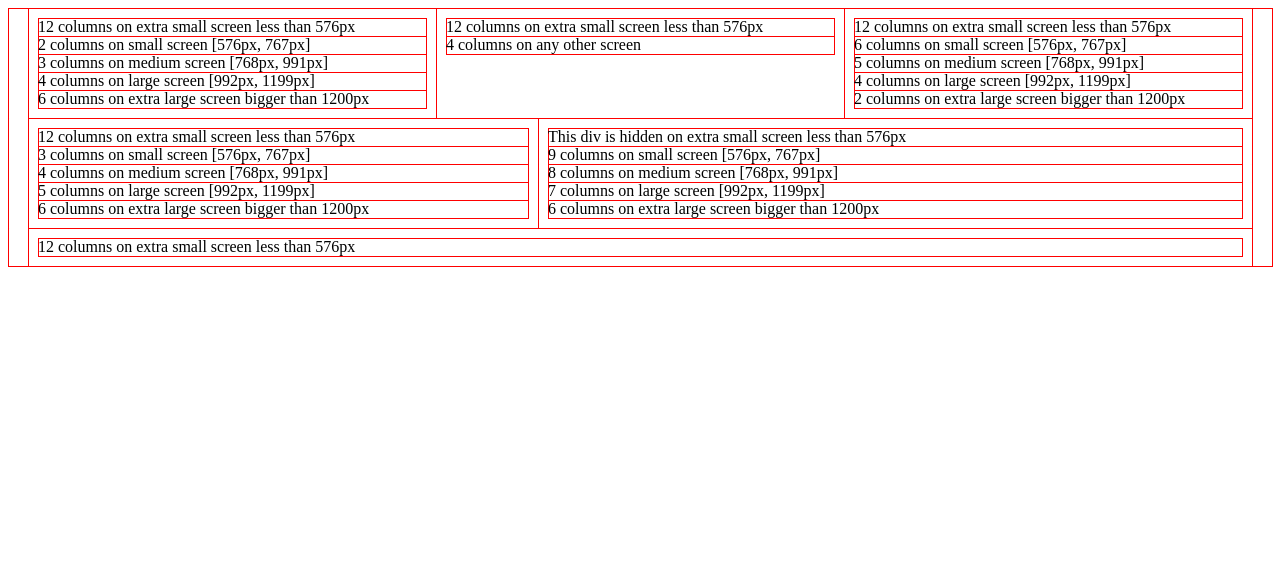
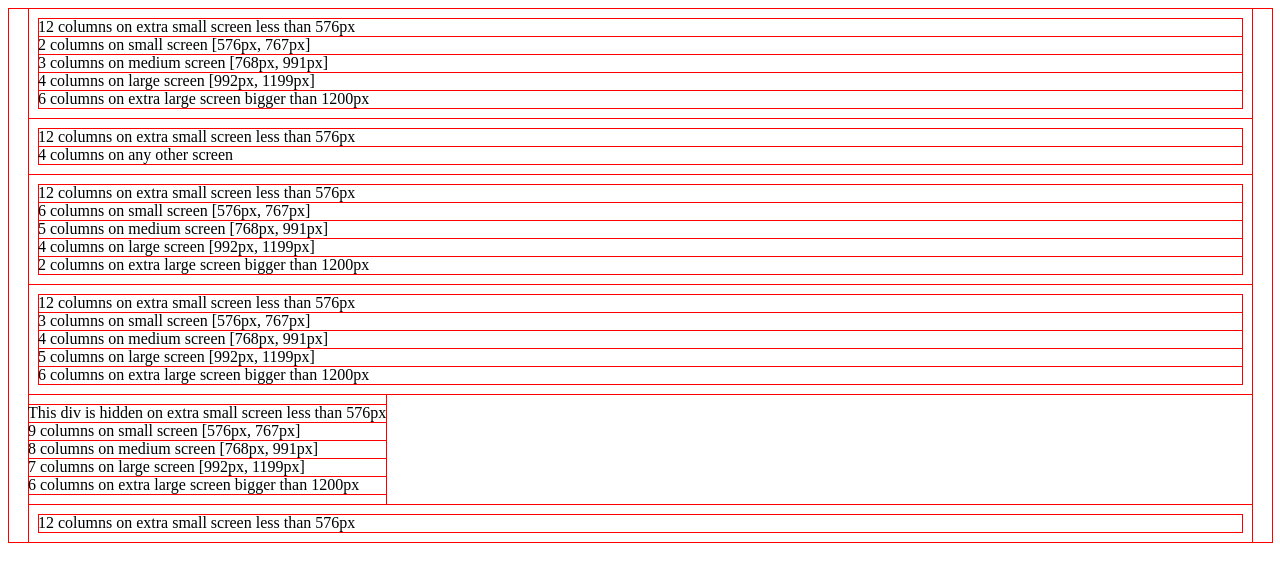
Before and after one commit to Shulkin/scss-flexbox-grid, a website: page index.html in a window 1280 px wide. Drawn offline with nearby package versions, Linux system fonts and the light colour scheme; files that its build step writes are made by us from their sources.

Commit message:
Add xs breakpoint

```diff
--- a/src/_loops.scss
+++ b/src/_loops.scss
@@ -14,12 +14,12 @@
 @each $breakpoint in $breakpoints {
   $media: nth($breakpoint, 1); // xs, sm, etc.
   $size: nth($breakpoint, 2); // viewport width, pixel
-  @media only screen and (min-width: $size) {
+  @media only screen and (max-width: $size) {
     .col-#{$media} {
       @include grid-col-common;
       flex-basis: auto;
     }
-    @for $counter from 1 through  $cols {
+    @for $counter from 1 through $cols {
       $width: 100% / $cols * $counter;
       .col-#{$media}-#{$counter} {
         @include grid-col-common;
@@ -29,3 +29,19 @@
     }
   }
 }
+// Last breakpoint, extra large screen
+$media: xs; // more than 1200px
+@media only screen and (min-width: 1200px) {
+  .col-#{$media} {
+    @include grid-col-common;
+    flex-basis: auto;
+  }
+  @for $counter from 1 through $cols {
+    $width: 100% / $cols * $counter;
+    .col-#{$media}-#{$counter} {
+      @include grid-col-common;
+      flex-basis: $width;
+      max-width: $width;
+    }
+  }
+}
```
